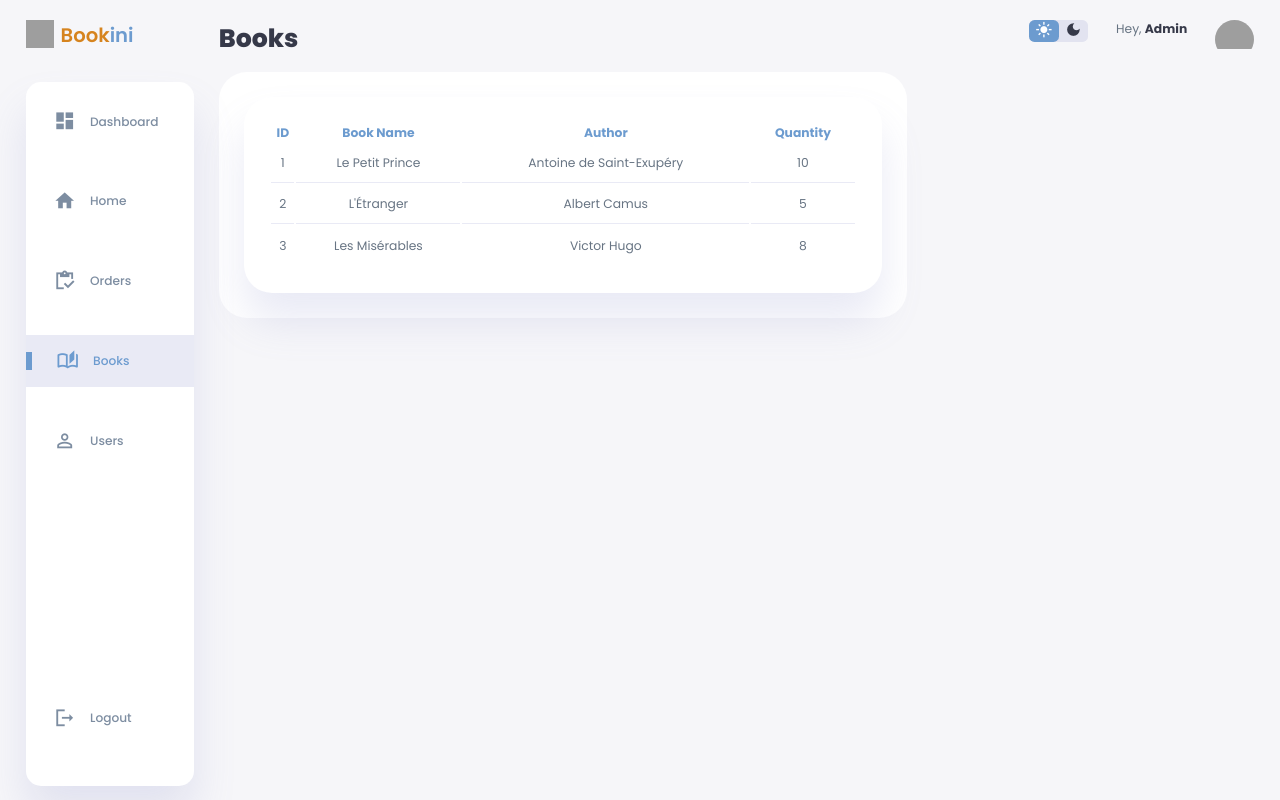
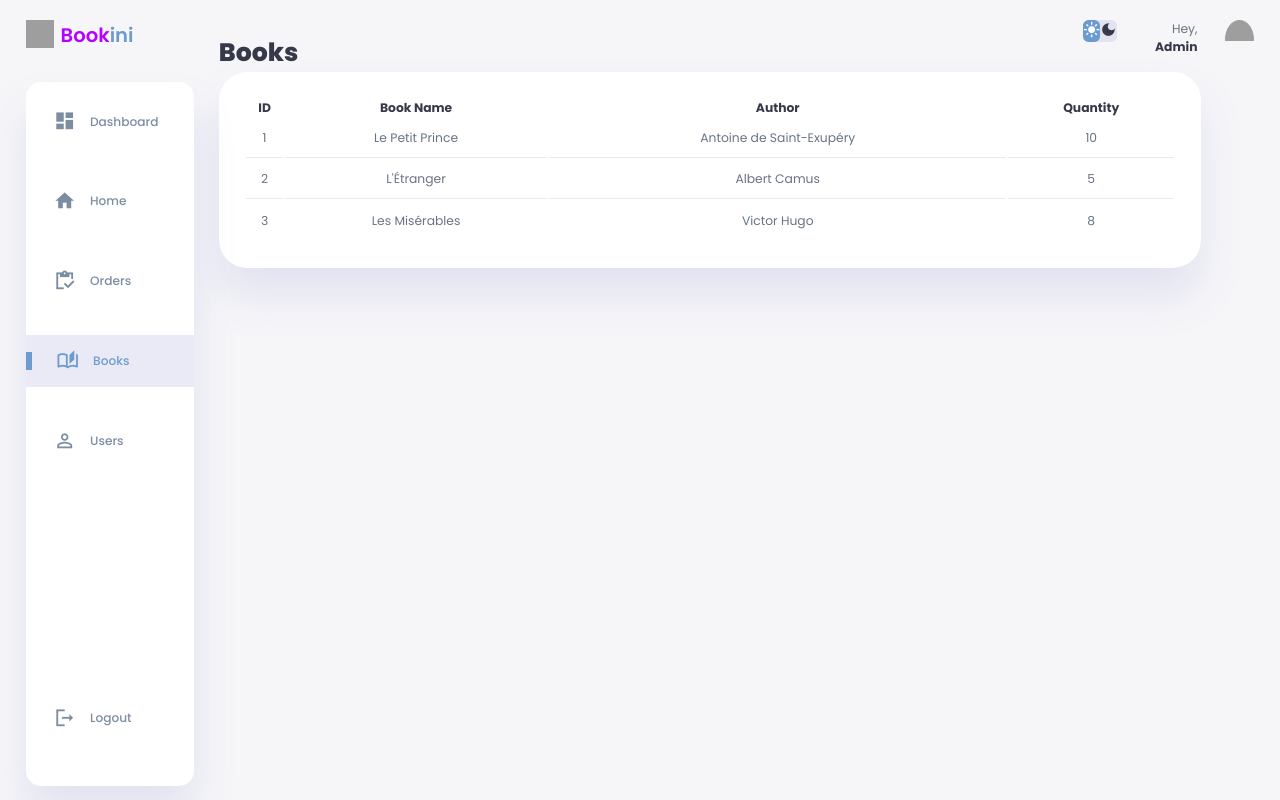
Before and after one commit to douaabousnina/bookstore-web-project, a PHP site: page /livres/livres.php in a window 1280 px wide. Run offline with PHP 8.4, Linux system fonts and the light colour scheme; grey boxes are pictures that could not be loaded.

Commit message:
Add files via upload

```diff
--- a/AdminDashboard/styles/style.css
+++ b/AdminDashboard/styles/style.css
@@ -46,7 +46,7 @@ html{
 }
 
 #f1 {
-    color:rgb(214, 132, 31);
+    color:rgb(179, 2, 255);
 }
 #f2 {
     color: #6C9BCF;
@@ -124,7 +124,7 @@ b{
     width: 96%;
     margin: 0 auto;
     gap: 1.8rem;
-    grid-template-columns: 12rem auto 23rem;
+    grid-template-columns: 12rem auto 2rem;
 }
 
 aside{
@@ -219,7 +219,7 @@ aside .sidebar a:hover span{
 }
 
 main{
-    margin-top: 1.4rem;
+    margin-top: 2.4rem;
 }
 
 main .home{
@@ -306,15 +306,15 @@ main .home .progresss .percentage{
     width: 100%;
 }
 
-main .recent-orders, .books-table, .users-table{
+main .recent-orders{
     margin-top: 1.3rem;
 }
 
-main .recent-orders, .books-table, .users-table, h2{
+main .recent-orders, h2{
     margin-bottom: 0.8rem;
 }
 
-main .recent-orders, .books-table, .users-table, table{
+main .recent-orders,table{
     background-color: var(--color-white);
     width: 100%;
     padding: var(--card-padding);
@@ -343,13 +343,12 @@ main table tbody tr:last-child td{
     border: none;
 }
 
-main .recent-orders, .books-table, .users-table, a{
+main .recent-orders, a{
     text-align: center;
     display: block;
     margin: 1rem auto;
     color: var(--color-primary);
 }
-
 .right-section{
     margin-top: 1.4rem;
 }
```
Also changed, not shown: other parts of AdminDashboard/styles/style.css (+1 -52 lines).
